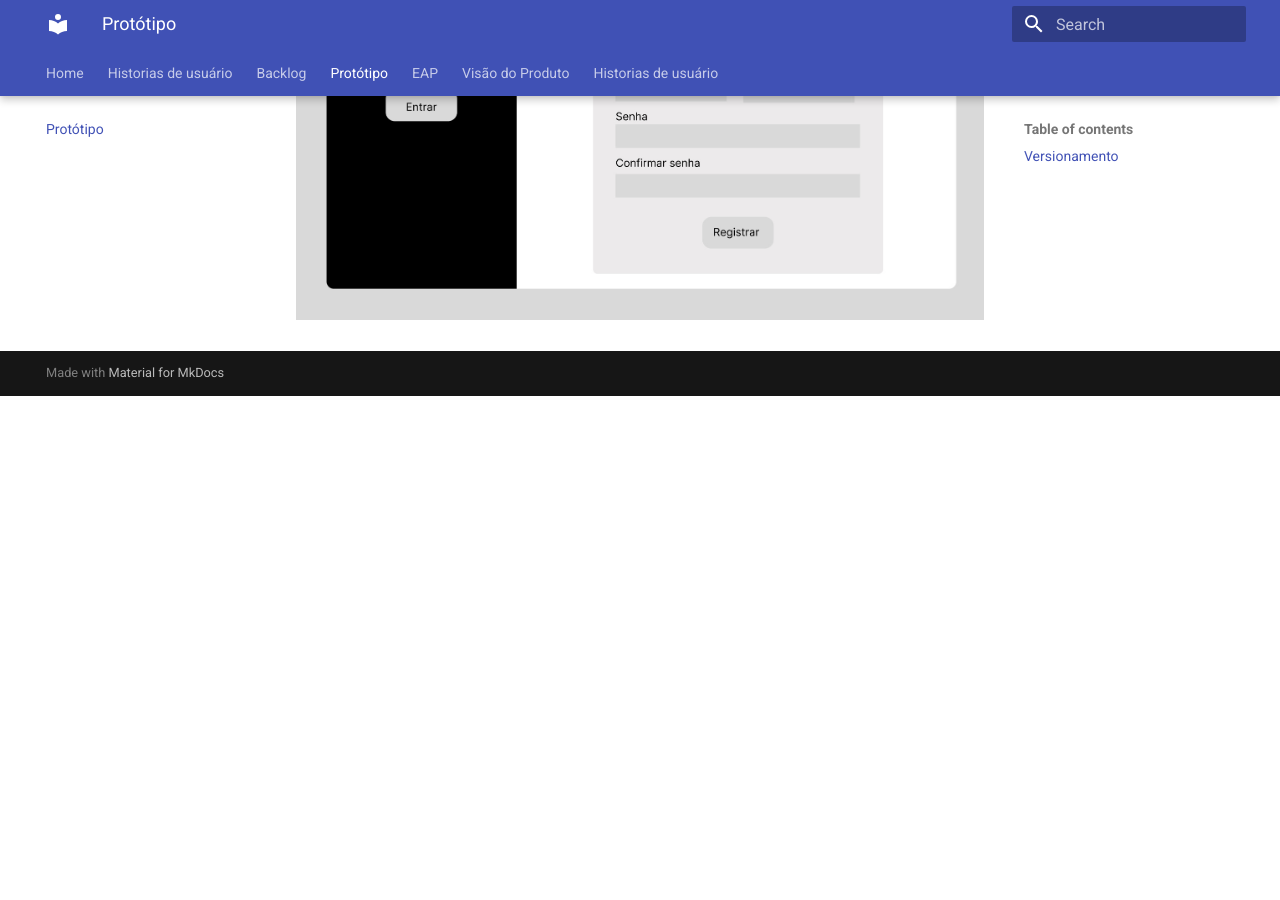
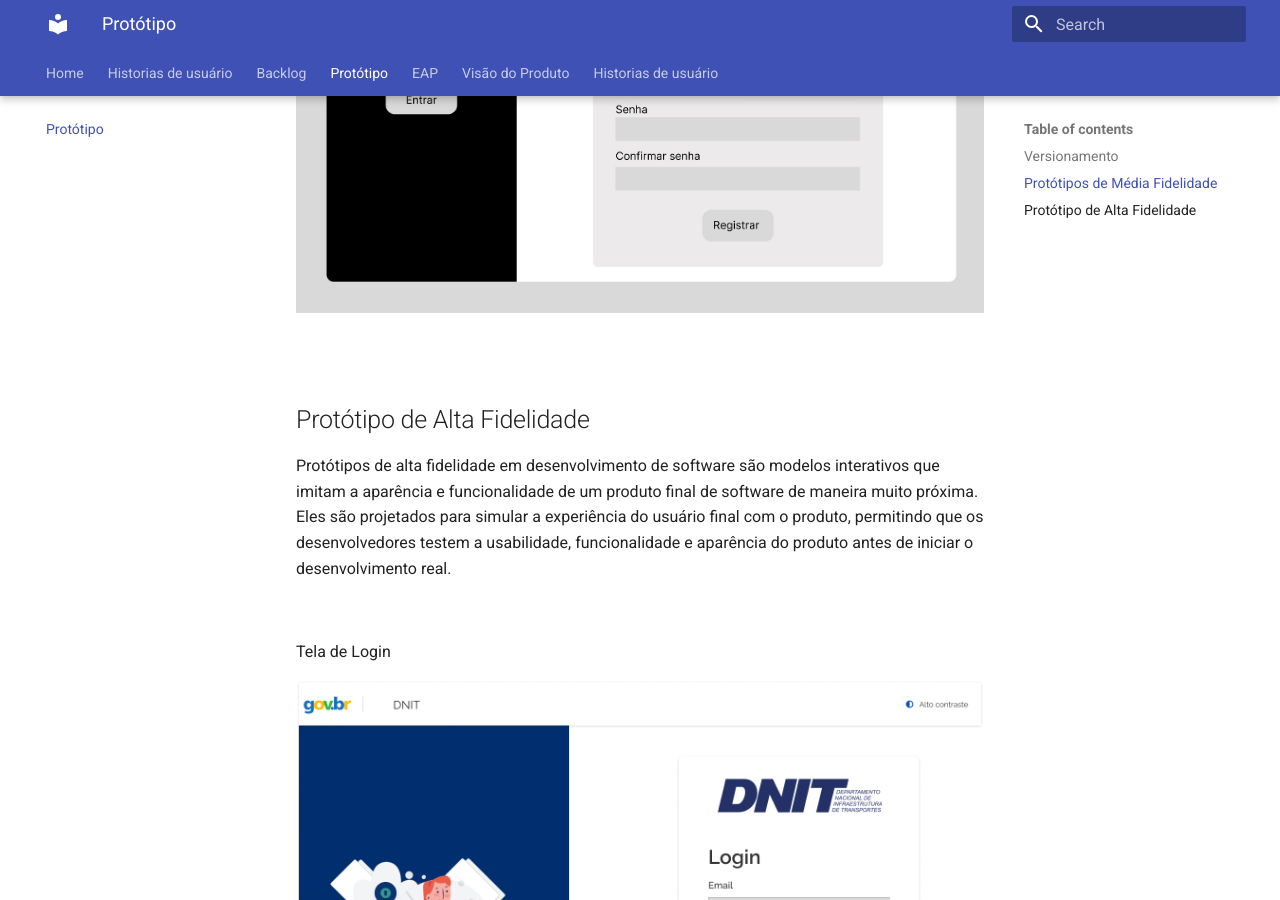
Before and after one commit to fga-eps-mds/2023-1-Dnit-DOC, an MkDocs documentation site: the page built from docs/docs/Prototipo/prototipo.md, in a window 1280 px wide and 900 px high, scrolled down 1426 px. Built offline with MkDocs 1.6.1 and Material for MkDocs 9.7.7, drawn with Linux system fonts in a browser that asks for light colours; old or Windows-style settings are respelled for this version of MkDocs; before the commit the page ends 1822 px from its top, so only the background shows below that; some of the changed text lies outside the part shown.

Commit message:
Adicionando prototipo de alta Tela de login

```diff
--- a/docs/docs/Prototipo/prototipo.md
+++ b/docs/docs/Prototipo/prototipo.md
@@ -6,7 +6,7 @@
 |1.0| 11/05/2023 | Criação da branch protótipo e adição dos protótipos de média fidelidade | Artur Rodrigues e Guilherme Soares |
 |1.1| 12/05/2023 | Atualização da branch | Artur Rodrigues |
 
-# Protótipos de Média Fidelidade:
+## Protótipos de Média Fidelidade
 
 Protótipos de média fidelidade são modelos interativos e visualmente mais próximos do produto final, que são criados durante o processo de design de produto ou desenvolvimento de software. Embora não sejam tão refinados quanto os protótipos de alta fidelidade, que geralmente apresentam detalhes visuais e funcionais altamente precisos, os protótipos de média fidelidade permitem testes e validações das ideias do produto de forma rápida e eficiente.
 
@@ -21,3 +21,14 @@
 Tela de Cadastro
 
 ![Protótipo de Média Fidelidade - Tela de Cadastro](../assets/prototipoCadastro.jpeg "alt")
+
+<br/>
+
+## Protótipo de Alta Fidelidade
+Protótipos de alta fidelidade em desenvolvimento de software são modelos interativos que imitam a aparência e funcionalidade de um produto final de software de maneira muito próxima. Eles são projetados para simular a experiência do usuário final com o produto, permitindo que os desenvolvedores testem a usabilidade, funcionalidade e aparência do produto antes de iniciar o desenvolvimento real.
+
+<br/>
+
+Tela de Login
+
+![Protótipo de Alta Fidelidade - Login](../assets/prototipoDeAltaLogin.png "alt")
--- a/docs/mkdocs.yml
+++ b/docs/mkdocs.yml
@@ -12,7 +12,7 @@
     - Historias de usuário: User Stories/userStories.md
     - Backlog: Backlog/backlog.md
     - Protótipo: Prototipo/prototipo.md
-    - EAP: EAP\eap.md
+    - EAP: EAP/eap.md
     - Visão do Produto: visaodoproduto.md
-    - Historias de usuário: User Stories\userStories.md
+    - Historias de usuário: User Stories/userStories.md
     #- Backlog: Backlog\backlog.md
```
Also changed, not shown: docs/docs/assets/prototipoDeAltaLogin.png (added).
